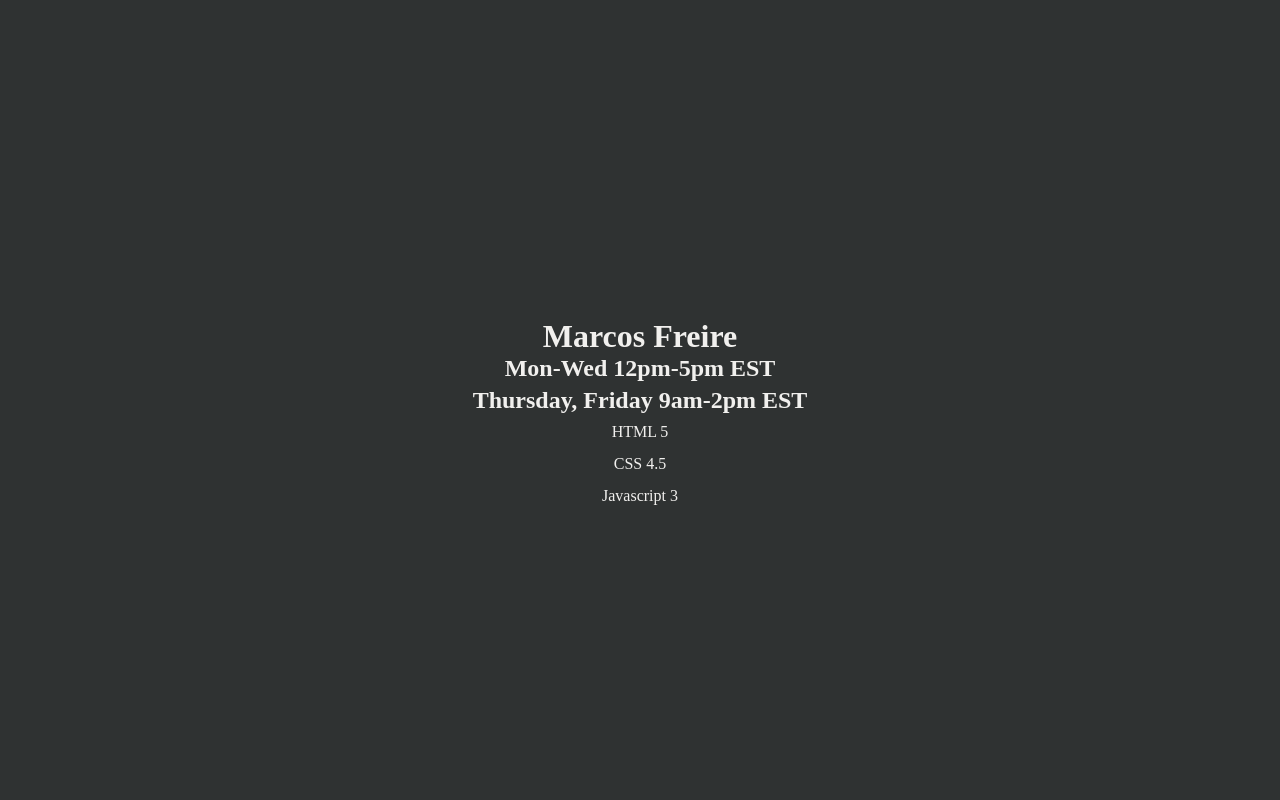
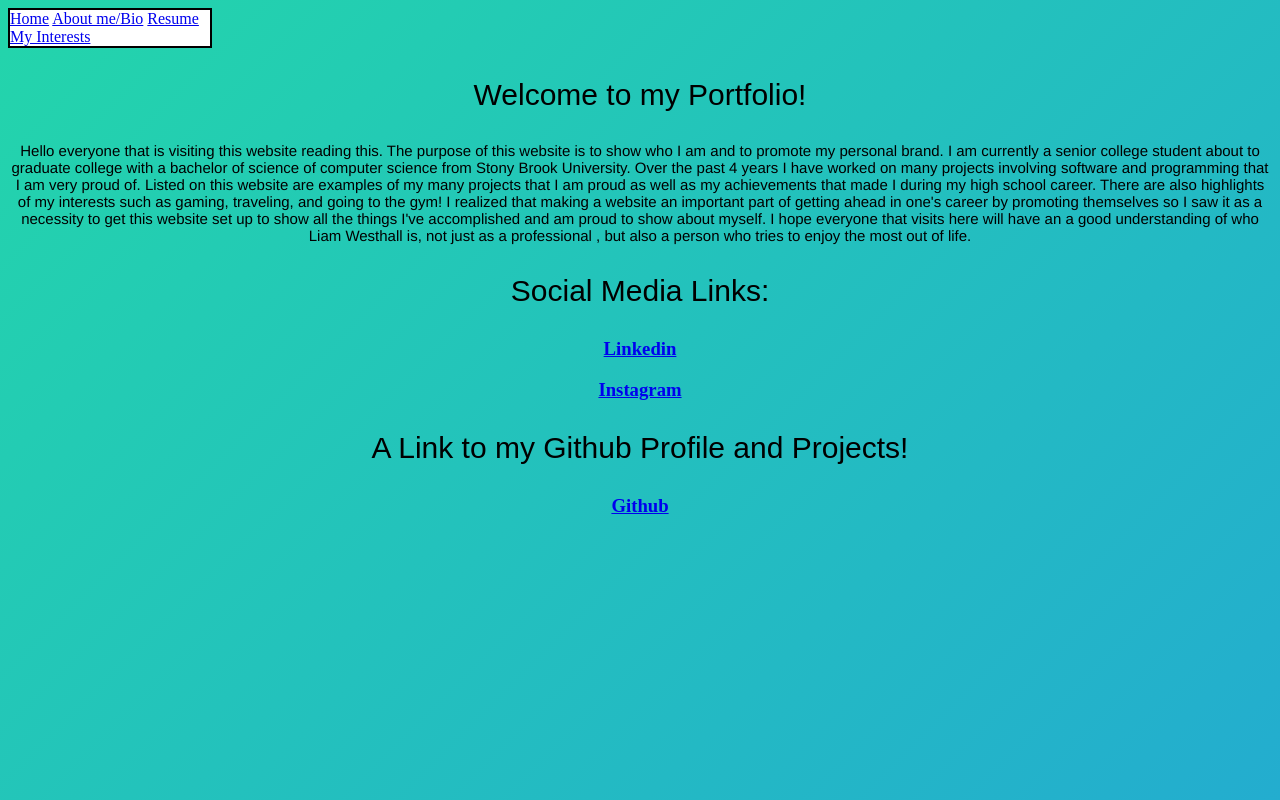
Before and after one commit to IshaRedohy/demo, a plain HTML site: page index.html in a window 1280 px wide. Drawn offline with Linux system fonts and the light colour scheme.

Commit message:
Css update portfolio

```diff
--- a/index.html
+++ b/index.html
@@ -1,25 +1,52 @@
 <!DOCTYPE html>
-<html>
+<html lang = "en">
+    <head>
+        <meta charset="utf-8">
+        <link rel="stylesheet" href ="styles.css">
+        </head>
+        <Title>
+            Liam's Amzing Portfolio and HTML page
+        </Title>
+        <body>
+        <div class= "topnav">
+            <a href ="index.html">Home</a>
+            <a href = "aboutMe.html">About me/Bio</a>
+            <a href = "resume.html">Resume</a>
+            <a href = "highlightsOfIntrests.html">My Interests</a>
+        </div>
+        <h3 align ="center" class = "header">
+            Welcome to my Portfolio!
+        </h3>
+    <p align = "center" class= "writing">
+        Hello everyone that is visiting this website reading this. The purpose of this website is to show who I am and to promote my personal brand. I am currently a senior college student about to graduate college with a bachelor of science of computer science from Stony Brook University. Over the past 4 years I have worked on many projects involving software and programming that I am very proud of. Listed on this website are examples of my many projects that I am proud as well as my achievements that made I during my high school career.  There are also highlights of my interests such as gaming, traveling, and going to the gym! I realized that making a website an important part of getting ahead in one's career by promoting themselves so I saw it as a necessity to get this website set up to show all the things I've accomplished and am proud to show about myself. I hope everyone that visits here will have an a good understanding of who Liam Westhall is, not just as a professional , but also a person who tries to enjoy the most out of life.
+    </p>
 
-<head>
-    <meta charset="utf-8" />
-    <meta http-equiv="X-UA-Compatible" content="IE=edge">
-    <title>First Assignment </title>
-    <meta name="viewport" content="width=device-width, initial-scale=1">
-    <link rel="stylesheet" type="text/css" media="screen" href="main.css" />
-    <script src="main.js"></script>
-</head>
+    <h3 align = "center" class = "header">
+        Social Media Links:
+    </h3>
+    <h3 align = "center">
+        <a href ="https://www.linkedin.com/in/liam-westhall-13ba41188/">Linkedin</a>
+    </h3>
+    <h3 align = "center">
+        <a href = "https://www.instagram.com/liam_westhall/">Instagram</a>
+    </h3>
 
-<body>
-    <div class="container">
-        <h1>Marcos Freire</h1>
-        <h2>Mon-Wed 12pm-5pm EST</h2>
-        <h2>Thursday, Friday 9am-2pm EST </h2>
-        <ul>HTML 5</ul>
-        <ul>CSS 4.5</ul>
-        <ul>Javascript 3</ul>
 
-    </div>
-</body>
+    <h3 align = "center" class = "header">
+        A Link to my Github Profile and Projects!
+        <h3 align = "center">
+            <a href = "https://github.com/Liam-Westhall"> Github</a>
+        </h3>
+    </h3>
 
+        <style>
+        body {
+            background-repeat: no-repeat;
+            background-size: cover;
+            background: linear-gradient(-45deg, #ee7752, #e73c7e, #23a6d5, #23d5ab);
+	background-size: 400% 400%;
+        }
+    </style>
+    </body>
+    </head>
 </html>
--- /dev/null
+++ b/styles.css
@@ -0,0 +1,30 @@
+.topnav {
+    border: 2px solid black;
+    width: 200px;
+    background-color: white;
+}
+.Profile-photo{
+    border: 3px solid black;
+    margin: 5px;
+}
+
+.h3{
+    font: Arial, sans-serif
+}
+
+.writing{
+    font: 15px Helvetica, sans-serif
+}
+.intrestPic{
+    border: 3px solid black;
+    margin: 10px;
+}
+
+.header{
+    font: 30px Hevetica, sans-serif
+}
+
+body{
+    background: linear-gradient(-45deg, #ee7752, #e73c7e, #23a6d5, #23d5ab);
+	background-size: 400% 400%;
+}
```
Also changed, not shown: aboutMe.html (added, +31 -0 lines), highlightsOfIntrests.html (added, +46 -0 lines), resume.html (added, +28 -0 lines).
